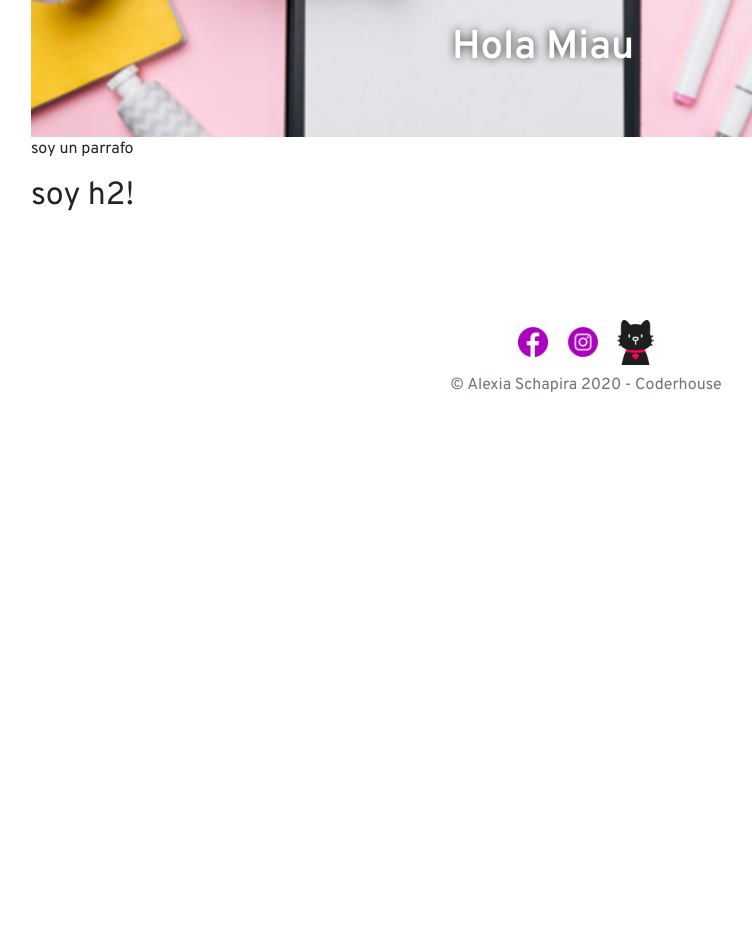
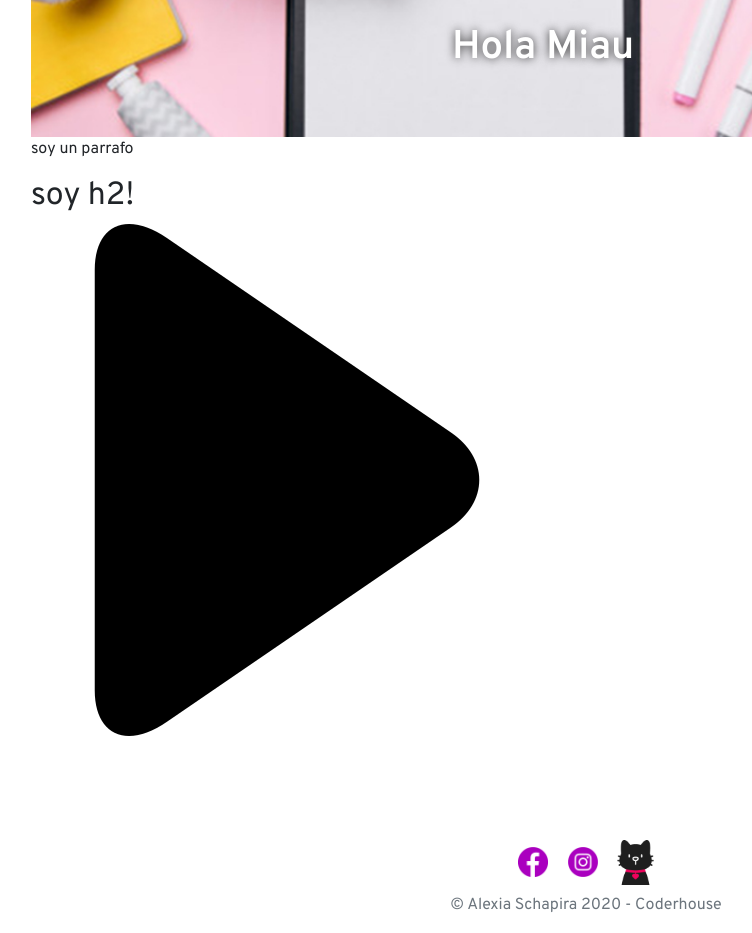
Before and after one commit to ale-schapira/repo, a website: page index.html in a window 1280 px wide. Shown: the part 478-1411 px from the top of the page, without its empty margins (54-806 px from the left). Before the commit the page ends 923 px from the top, so only its background shows below. Drawn offline with nearby package versions, Linux system fonts and the light colour scheme; a web font is replaced by a local one.

Commit message:
agregando una imagen al html

```diff
--- a/index.html
+++ b/index.html
@@ -88,6 +88,7 @@
 <h2>
   soy h2!
 </h2>
+<img src="img/flecha-derecha.png" alt="">
 <!--                            ********************** Consulta por Carousel**************************
    Profe, intenté cambiar el tamaño de este carousel pero no sé si lo hice correctamente porque al reducir la pantalla para ver responsive,
    queda un espacio en blanco abajo como si solo se redujera la imagen y quedara el espacio que ocuparía el carousel, empujando al footer mucho más abajo.
```
